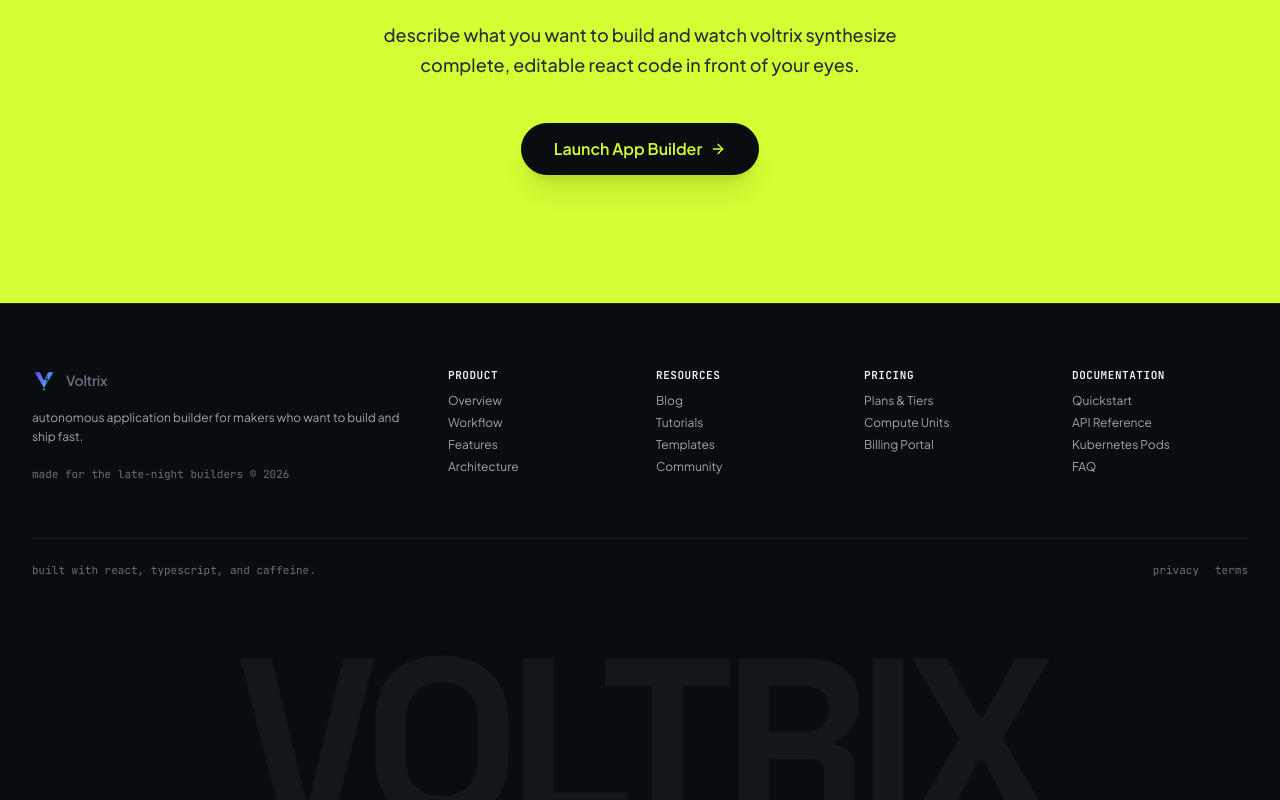
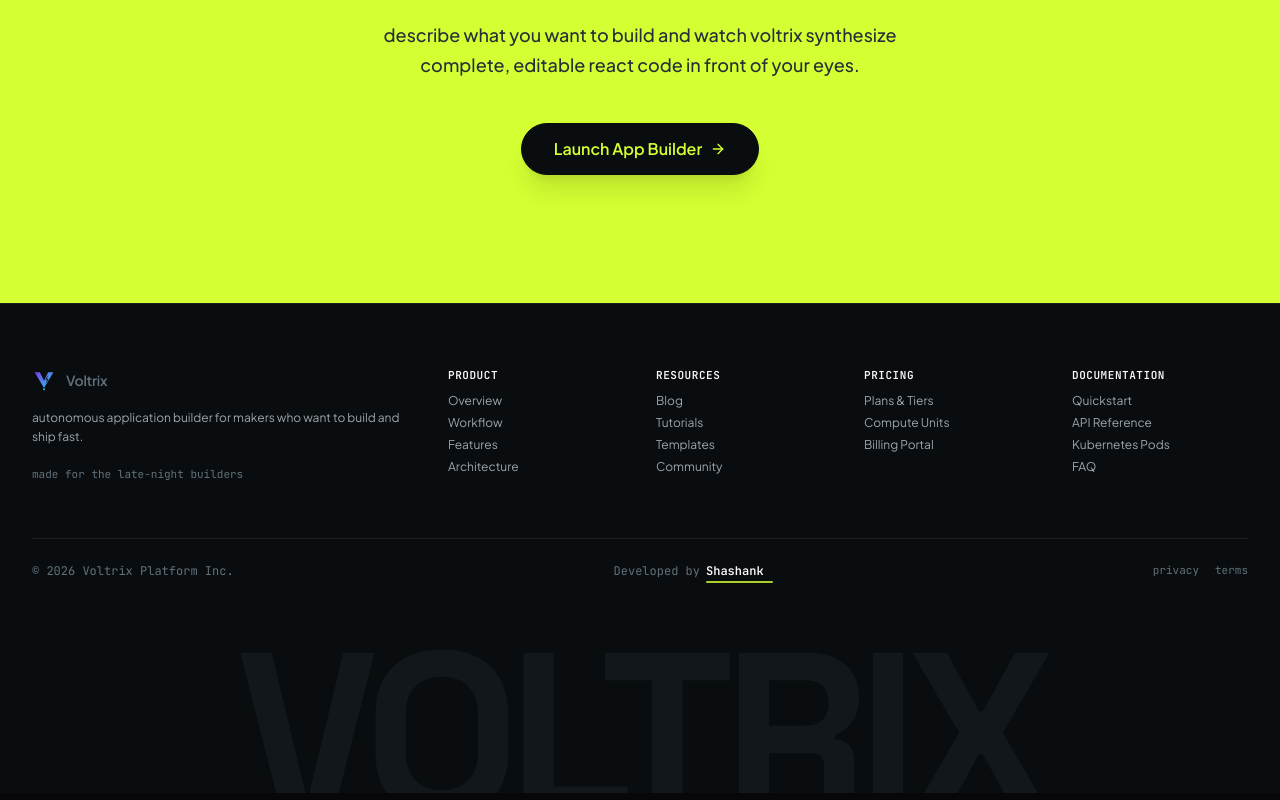
Before and after one commit to Shashank07-debug/Distributed-Voltrix-Frontend, a React (Vite) app: page / in a window 1280 px wide. Shown: the part 4675-5475 px from the top of the page. Built offline with nearby package versions, Linux system fonts and the light colour scheme; a web font is replaced by a local one.

Commit message:
feat(landing-v3): stage 4 developed by shashank footer credit

```diff
--- a/src/landing/Footer.tsx
+++ b/src/landing/Footer.tsx
@@ -1,6 +1,11 @@
 import React from 'react';
 import { Link } from 'react-router-dom';
 import { Logo } from '../components/Logo';
+import { TypeText } from './components/TypeText';
+import { Squiggle } from './components/Squiggle';
+
+export const DEVELOPER_NAME = 'Shashank';
+export const DEVELOPER_URL: string | undefined = undefined;
 
 interface FooterLink {
   label: string;
@@ -53,8 +58,8 @@ export const Footer: React.FC = () => {
   ];
 
   return (
-    <footer className="border-t border-[var(--landing-border)] bg-[var(--landing-bg-ink)] text-xs text-[var(--landing-text-muted)] select-none overflow-hidden relative">
-      <div className="max-w-7xl mx-auto px-4 sm:px-6 lg:px-8 pt-16 pb-12 relative z-10">
+    <footer className="border-t border-[var(--landing-border)] bg-[var(--landing-bg-ink)] text-xs text-[var(--landing-text-muted)] select-none overflow-hidden relative pb-[env(safe-area-inset-bottom)]">
+      <div className="max-w-7xl mx-auto px-4 sm:px-6 lg:px-8 pt-16 pb-10 relative z-10">
         <div className="grid grid-cols-2 md:grid-cols-6 gap-8">
           {/* Brand Column (2 Cols) */}
           <div className="col-span-2 space-y-3">
@@ -65,7 +70,7 @@ export const Footer: React.FC = () => {
               autonomous application builder for makers who want to build and ship fast.
             </p>
             <div className="pt-2 font-mono text-[11px] text-[var(--landing-text-muted)]">
-              made for the late-night builders &copy; {new Date().getFullYear()}
+              made for the late-night builders
             </div>
           </div>
 
@@ -107,10 +112,45 @@ export const Footer: React.FC = () => {
           ))}
         </div>
 
-        {/* Bottom Bar with Human Sign-off */}
-        <div className="mt-14 pt-6 border-t border-[var(--landing-border)] flex flex-col sm:flex-row items-center justify-between gap-4 font-mono text-[11px]">
-          <div>built with react, typescript, and caffeine.</div>
-          <div className="flex items-center gap-4 text-[var(--landing-text-muted)]">
+        {/* Clean Credit Bar */}
+        <div className="mt-14 pt-6 border-t border-[var(--landing-border)] flex flex-col sm:flex-row items-center justify-between gap-4 font-mono text-xs">
+          <div>&copy; 2026 Voltrix Platform Inc.</div>
+
+          {/* "Developed by Shashank" Credit Line */}
+          <div className="flex items-center gap-1.5 text-[var(--landing-text-muted)]">
+            <span>Developed by</span>
+            <span className="relative inline-block text-[var(--landing-text-primary)] font-semibold font-mono">
+              {DEVELOPER_URL ? (
+                <a
+                  href={DEVELOPER_URL}
+                  target="_blank"
+                  rel="noopener noreferrer"
+                  className="hover:text-[var(--landing-accent)] transition-colors"
+                >
+                  <TypeText
+                    text={DEVELOPER_NAME}
+                    profile="footer"
+                    showCaret={true}
+                    caretVariant="lime"
+                    keepCaretBlinking={false}
+                  />
+                </a>
+              ) : (
+                <span className="relative inline-block">
+                  <TypeText
+                    text={DEVELOPER_NAME}
+                    profile="footer"
+                    showCaret={true}
+                    caretVariant="lime"
+                    keepCaretBlinking={false}
+                  />
+                  <span className="absolute left-0 -bottom-1 w-full h-[2px] bg-[var(--landing-accent)]/80 rounded-full" />
+                </span>
+              )}
+            </span>
+          </div>
+
+          <div className="flex items-center gap-4 text-[var(--landing-text-muted)] text-[11px]">
             <a href="#overview" className="hover:text-[var(--landing-accent)] transition-colors">
               privacy
             </a>
```
